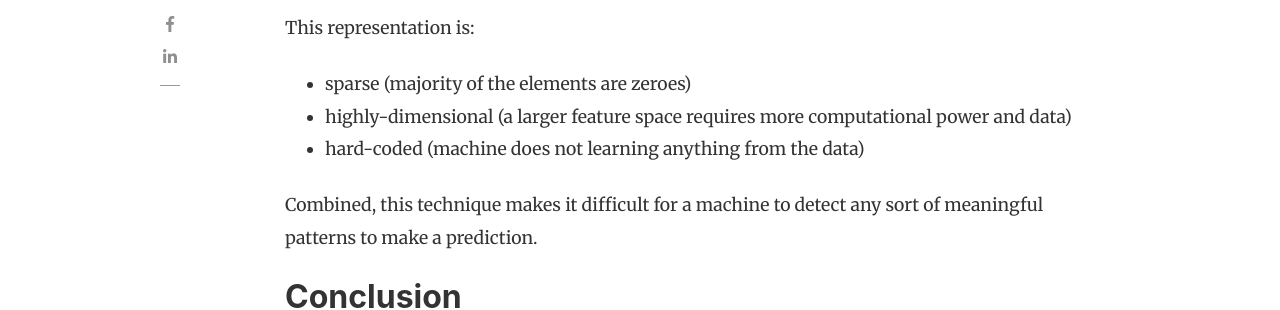
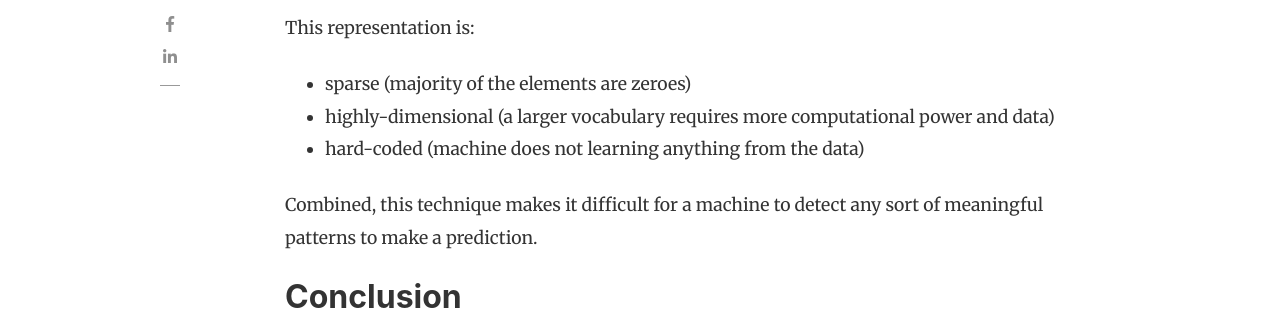
Before and after one commit to slsu0424/slsu0424.github.io, a Jekyll site: the page built from _posts/2023-07-27-test.md, in a window 1280 px wide and 900 px high, scrolled down 5088 px. Shown: the part 154-464 px from the top of the window. Built offline with Jekyll 4.4.1, drawn with Linux system fonts in a browser that asks for light colours; nearby versions of some CDN libraries; comment, search, counter and statistics services are not loaded.

Commit message:
Update 2023-07-27-test.md

```diff
--- a/_posts/2023-07-27-test.md
+++ b/_posts/2023-07-27-test.md
@@ -65,7 +65,7 @@ Another challenge is sparse data.  When each word in a document is replaced with
 
 This representation is:
 - sparse (majority of the elements are zeroes)
-- highly-dimensional (a larger feature space requires more computational power and data)
+- highly-dimensional (a larger vocabulary requires more computational power and data)
 - hard-coded (machine does not learning anything from the data)
 
 Combined, this technique makes it difficult for a machine to detect any sort of meaningful patterns to make a prediction.
```
